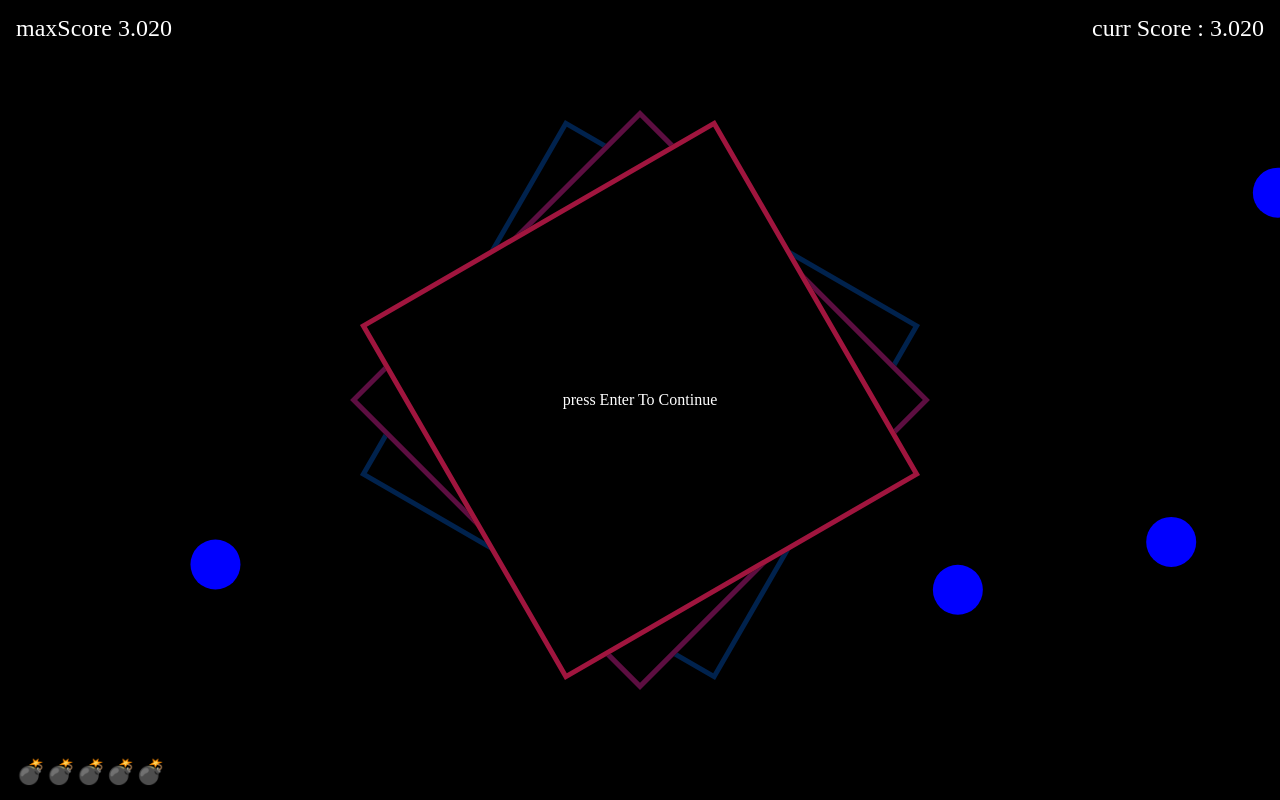
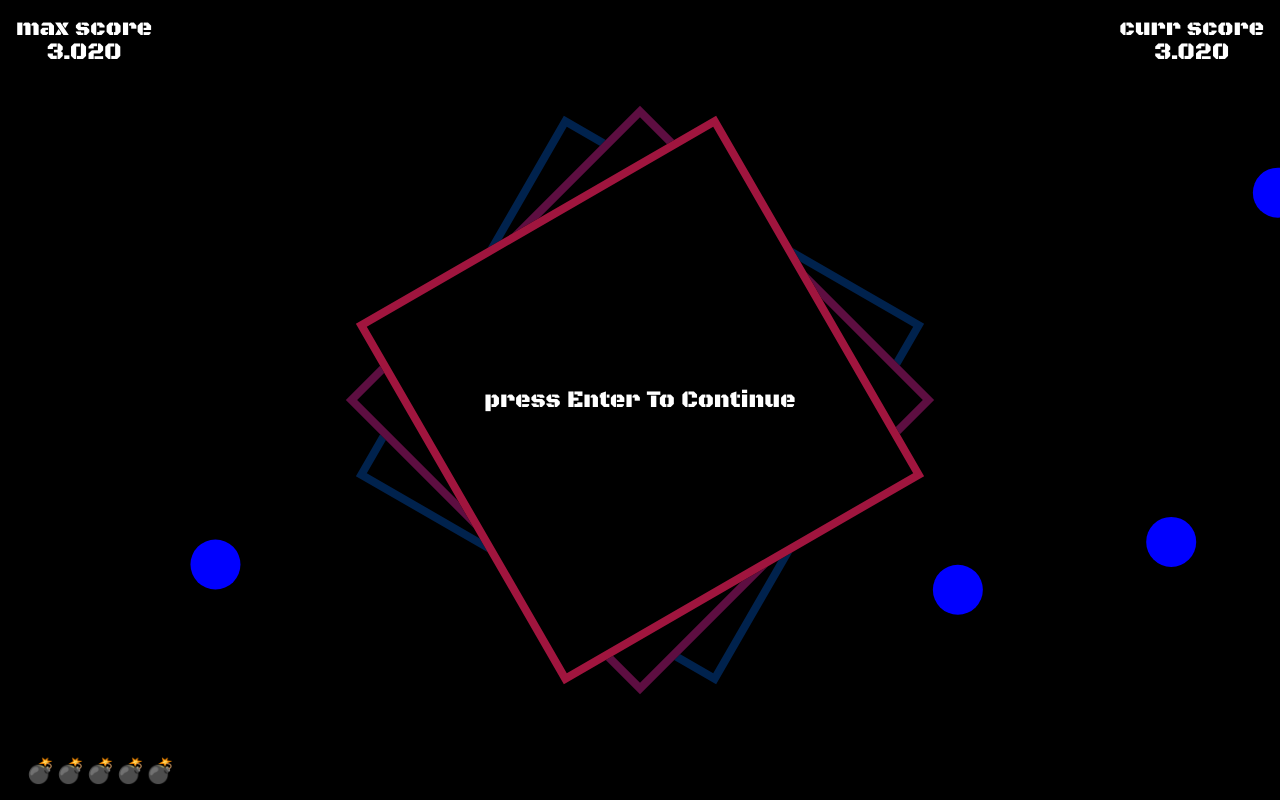
Before and after one commit to sVyu/cozy-canvas-dodge-game, a plain HTML site: page index.html in a window 1280 px wide. Drawn offline with Linux system fonts and the light colour scheme.

Commit message:
style : new font and style for score and press enter

```diff
--- a/index.html
+++ b/index.html
@@ -1,13 +1,19 @@
 <!DOCTYPE html>
 <html>
   <head>
+    <link rel="preconnect" href="https://fonts.googleapis.com" />
+    <link rel="preconnect" href="https://fonts.gstatic.com" crossorigin />
+    <link
+      href="https://fonts.googleapis.com/css2?family=Black+Ops+One&display=swap"
+      rel="stylesheet"
+    />
     <link rel="stylesheet" href="./styles/reset.css" />
     <link rel="stylesheet" href="./styles/style.css" />
   </head>
   <body>
     <canvas id="gameCanvas"></canvas>
-    <div id="maxScore">max score</div>
-    <div id="currScore">curr score</div>
+    <div id="maxScore"></div>
+    <div id="currScore"></div>
     <div id="pressEnterToContinue" class="fade">
       <div></div>
       <div></div>
--- a/scripts/game_manager.js
+++ b/scripts/game_manager.js
@@ -4,12 +4,13 @@
   const $PressEnterToContinue = document.querySelector('#pressEnterToContinue');
   const $maxScore = document.getElementById('maxScore');
   let maxScore = 0;
+  $maxScore.innerHTML = `max score<br/> ${maxScore.toFixed(3)}`;
 
   for (let i = 0; i < 100; ++i) {
     // mainScript for 1 round
     const score = await mainScript();
     maxScore = Math.max(maxScore, score);
-    $maxScore.innerText = `maxScore ${maxScore.toFixed(3)}`;
+    $maxScore.innerHTML = `max score<br/> ${maxScore.toFixed(3)}`;
 
     // EnterToContinue
     await new Promise((resolve) => {
--- a/scripts/main_script.js
+++ b/scripts/main_script.js
@@ -42,7 +42,6 @@
     };
 
     const getScore = () => elapsedTime / 1000 + deletedBulletCntsWithBomb;
-
     const gameOverAndReturnScore = () => {
       intervals.map((interval) => clearInterval(interval));
       window.removeEventListener('keydown', keyCheck, false);
@@ -54,10 +53,9 @@
       () => GenerateBullet({ bullets, context, player }),
       500
     );
-
     const setScoreInterval = setInterval(() => {
       elapsedTime = new Date() - startTime;
-      $currScore.innerText = `curr Score : ${getScore().toFixed(3)}`;
+      $currScore.innerHTML = `curr score<br/> ${getScore().toFixed(3)}`;
     }, 10);
     const checkPlayerHitInterval = setInterval(() => {
       const isPlayerHit = checkPlayerHitWithBullets({ player, bullets });
--- a/styles/style.css
+++ b/styles/style.css
@@ -5,6 +5,10 @@
   display: flex;
   justify-content: center;
   align-items: center;
+
+  font-family: 'Black Ops One', system-ui;
+  font-weight: 400;
+  font-style: normal;
 }
 
 #gameCanvas {
@@ -20,6 +24,7 @@
   top: 2vh;
   font-size: 3vh;
   color: white;
+  text-align: center;
 }
 
 #currScore {
@@ -28,6 +33,7 @@
   top: 2vh;
   color: white;
   font-size: 3vh;
+  text-align: center;
 }
 
 #pressEnterToContinue {
@@ -43,45 +49,35 @@
   border-radius: 100%;
   position: relative;
 
-  div:first-child {
+  div {
     position: absolute;
     z-index: 10001;
-    transform: rotate(30deg);
     width: 50vmin;
     height: 50vmin;
     background: black;
-    border: 5px;
-    border-color: #00224d;
+    border: 1vmin;
     border-style: solid;
   }
 
+  div:first-child {
+    transform: rotate(30deg);
+    border-color: #00224d;
+  }
+
   div:nth-child(2) {
-    position: absolute;
-    z-index: 10001;
     transform: rotate(45deg);
-    width: 50vmin;
-    height: 50vmin;
-    background: black;
-    border: 5px;
     border-color: #5d0e41;
-    border-style: solid;
   }
 
   div:nth-child(3) {
-    position: absolute;
-    z-index: 10001;
     transform: rotate(60deg);
-    width: 50vmin;
-    height: 50vmin;
-    background: black;
-    border: 5px;
     border-color: #a0153e;
-    border-style: solid;
   }
 
   p {
     z-index: 10002;
     position: absolute;
+    font-size: 3vmin;
   }
 }
 
@@ -98,8 +94,8 @@
 
 #bombCnt {
   position: absolute;
-  left: 2vh;
+  left: 2vw;
   bottom: 2vh;
-  font-size: 3vh;
+  font-size: 3vmin;
   color: white;
 }
```
